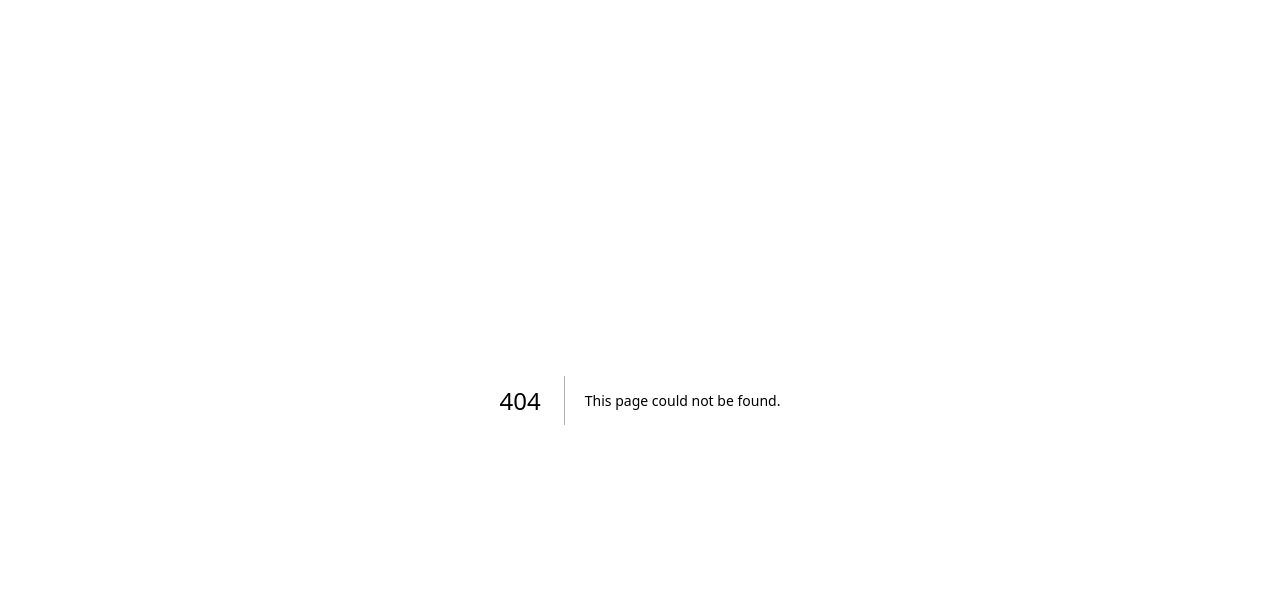
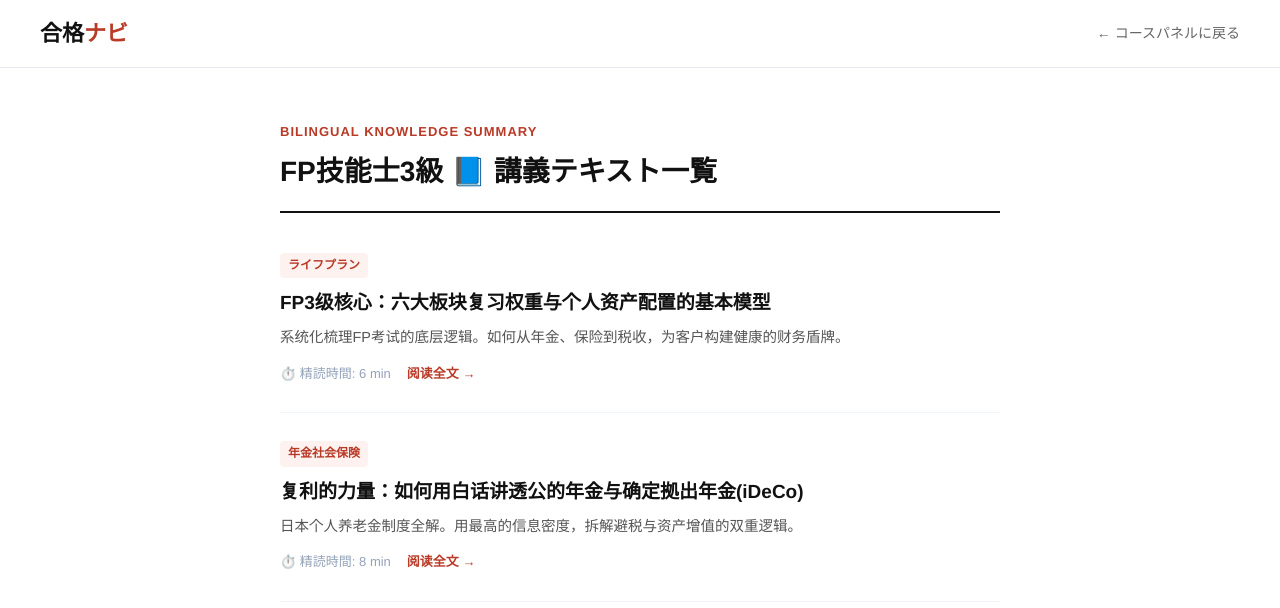
Before and after one commit to zrqZRQ77/japanese-web, a Next.js app in the folder goukaku-navi/: page /reader in a window 1280 px wide. Before the commit this address had no page. Shown: the top 608 px of the page. Built offline with nearby package versions, Linux system fonts and the light colour scheme.

Commit message:
Add files via upload

```diff
--- /dev/null
+++ b/goukaku-navi/app/reader/page.js
@@ -0,0 +1,92 @@
+"use client";
+
+import React from 'react';
+import Link from 'next/link';
+import { useSearchParams } from 'next/navigation';
+
+// 模拟的深度阅读教材/文章数据（实际开发时可以抽离到 data 文件夹的 JSON 中）
+const articlesData = {
+  boki: [
+    { id: 'boki-01', title: '【大白话拆解】借贷记账法的本质：为什么资产在借方，负债在贷方？', tag: '仕訳の基本', summary: '用商业第一性原理彻底搞懂簿记的核心逻辑，不再死记硬背。分清资金的来龙去脉。', readTime: '5 min' },
+    { id: 'boki-02', title: '日商簿记3级必考：现金发过与不足的期末完美处理指南', tag: '現金・預金', summary: '账面和实际对不上？别慌。三步白话法则带你理清「現金過不足」的会计分录。', readTime: '7 min' }
+  ],
+  fp: [
+    { id: 'fp-01', title: 'FP3级核心：六大板块复习权重与个人资产配置的基本模型', tag: 'ライフプラン', summary: '系统化梳理FP考试的底层逻辑。如何从年金、保险到税收，为客户构建健康的财务盾牌。', readTime: '6 min' },
+    { id: 'fp-02', title: '复利的力量：如何用白话讲透公的年金与确定拠出年金(iDeCo)', tag: '年金社会保険', summary: '日本个人养老金制度全解。用最高的信息密度，拆解避税与资产增值的双重逻辑。', readTime: '8 min' }
+  ]
+};
+
+export default function ReaderDashboard() {
+  const searchParams = useSearchParams();
+  const type = searchParams.get('type') || 'fp';
+  const level = searchParams.get('level') || '3';
+
+  const isBoki = type === 'boki';
+  const currentArticles = isBoki ? articlesData.boki : articlesData.fp;
+  const courseTitle = isBoki ? `日商簿記${level}級` : `FP技能士${level}級`;
+
+  return (
+    <div style={{ minHeight: '100vh', backgroundColor: '#ffffff', fontFamily: '"Helvetica Neue", Arial, "Hiragino Kaku Gothic ProN", Meiryo, sans-serif' }}>
+
+      {/* 像素级还原：统一红棕色顶部导航栏 */}
+      <header style={{ background: '#ffffff', padding: '16px 40px', borderBottom: '1px solid #e5e7eb', display: 'flex', justifyContent: 'space-between', alignItems: 'center' }}>
+        <Link href="/" style={{ fontWeight: '900', fontSize: '22px', color: '#111111', textDecoration: 'none' }}>
+          合格<span style={{ color: '#b93a26' }}>ナビ</span>
+        </Link>
+        <Link href={`/course?type=${type}&level=${level}`} style={{ color: '#666666', textDecoration: 'none', fontSize: '14px', fontWeight: '500' }}>
+          ← コースパネルに戻る
+        </Link>
+      </header>
+
+      {/* 主体内容区 */}
+      <main style={{ maxWidth: '760px', margin: '0 auto', padding: '50px 20px' }}>
+
+        {/* 头部标题与定位 */}
+        <div style={{ marginBottom: '40px', borderBottom: '2px solid #111111', paddingBottom: '16px' }}>
+          <span style={{ fontSize: '13px', fontWeight: '700', color: '#b93a26', textTransform: 'uppercase', letterSpacing: '1px' }}>
+            Bilingual Knowledge Summary
+          </span>
+          <h1 style={{ fontSize: '28px', fontWeight: '900', color: '#111111', margin: '6px 0 0 0' }}>
+            {courseTitle} 📘 講義テキスト一覧
+          </h1>
+        </div>
+
+        {/* 高信息密度文章卡片列表 */}
+        <div style={{ display: 'flex', flexDirection: 'column', gap: '28px' }}>
+          {currentArticles.map((article) => (
+            <article
+              key={article.id}
+              style={{ paddingBottom: '28px', borderBottom: '1px solid #f1f5f9', display: 'flex', flexDirection: 'column', alignItems: 'flex-start' }}
+            >
+              {/* 分类标签 */}
+              <span style={{ fontSize: '12px', fontWeight: '700', color: '#b93a26', background: '#fdf2f0', padding: '3px 8px', borderRadius: '4px', marginBottom: '12px' }}>
+                {article.tag}
+              </span>
+
+              {/* 文章标题 */}
+              <h2 style={{ fontSize: '19px', fontWeight: '800', color: '#111111', margin: '0 0 ' + '10px 0', lineHeight: '1.4' }}>
+                <Link href={`/reader/${article.id}?type=${type}&level=${level}`} style={{ color: '#111111', textDecoration: 'none', transition: 'color 0.2s' }}
+                      onMouseEnter={(e) => e.currentTarget.style.color = '#b93a26'}
+                      onMouseLeave={(e) => e.currentTarget.style.color = '#111111'}>
+                  {article.title}
+                </Link>
+              </h2>
+
+              {/* 大白话引言摘要 */}
+              <p style={{ fontSize: '14.5px', color: '#555555', lineHeight: '1.6', margin: '0 0 14px 0' }}>
+                {article.summary}
+              </p>
+
+              {/* 轻量化底部小字 */}
+              <div style={{ display: 'flex', gap: '16px', fontSize: '13px', color: '#94a3b8' }}>
+                <span>⏱️ 精読時間: {article.readTime}</span>
+                <span style={{ color: '#b93a26', fontWeight: '600', cursor: 'pointer' }}>阅读全文 →</span>
+              </div>
+            </article>
+          ))}
+        </div>
+
+      </main>
+    </div>
+  );
+}
```
